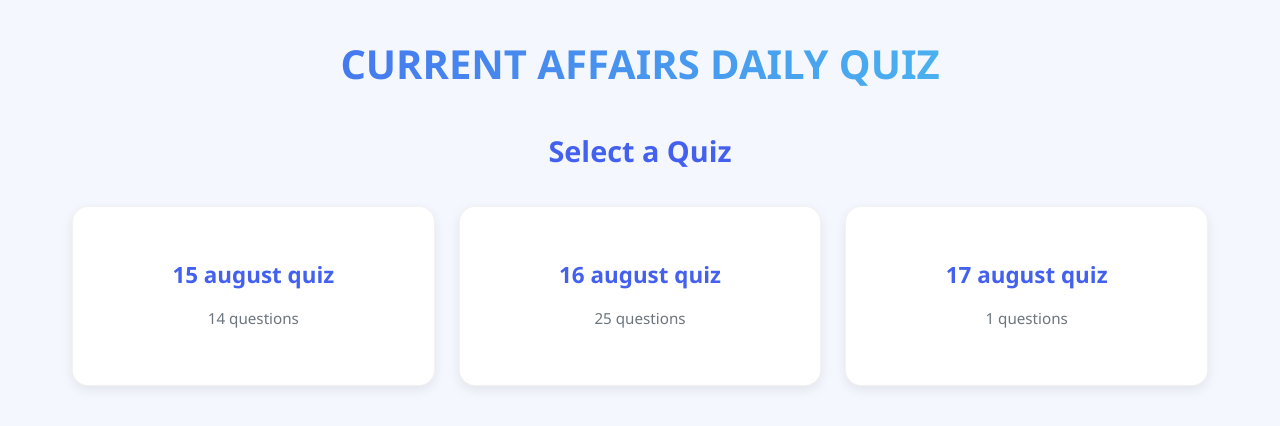
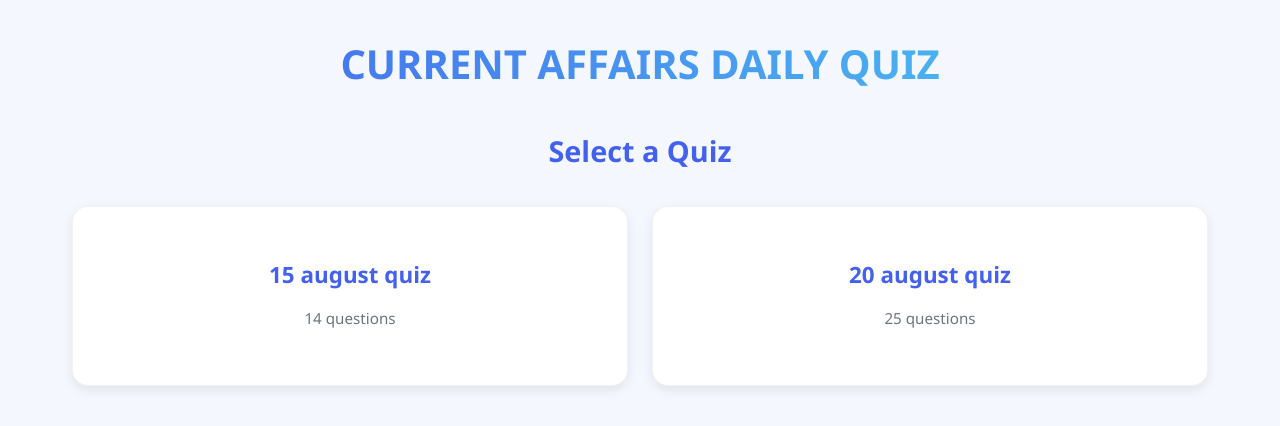
Before and after one commit to Rituraj95/quiziiica, a React (Create React App) app: page / in a window 1280 px wide. Shown: the top 426 px of the page. Built offline with nearby package versions, Linux system fonts and the light colour scheme.

Commit message:
20 august  done

```diff
--- a/src/App.js
+++ b/src/App.js
@@ -4,7 +4,7 @@ import Result from './components/Result';
 import './style.css';
 import { quiz1 } from './components/quiz1quetions';
 import { quiz2 } from './components/quiz2quetions';
-import { quiz3 } from './components/quiz3quetions';
+
 
 function App() {
   const [quizCompleted, setQuizCompleted] = useState(false);
@@ -15,8 +15,8 @@ function App() {
 
   const quizzes = {
     '15 august quiz': quiz1,
-    '16 august quiz': quiz2,
-    '17 august quiz': quiz3
+    '20 august quiz': quiz2,
+
   };
 
   const startQuiz = (quizKey) => {
```
